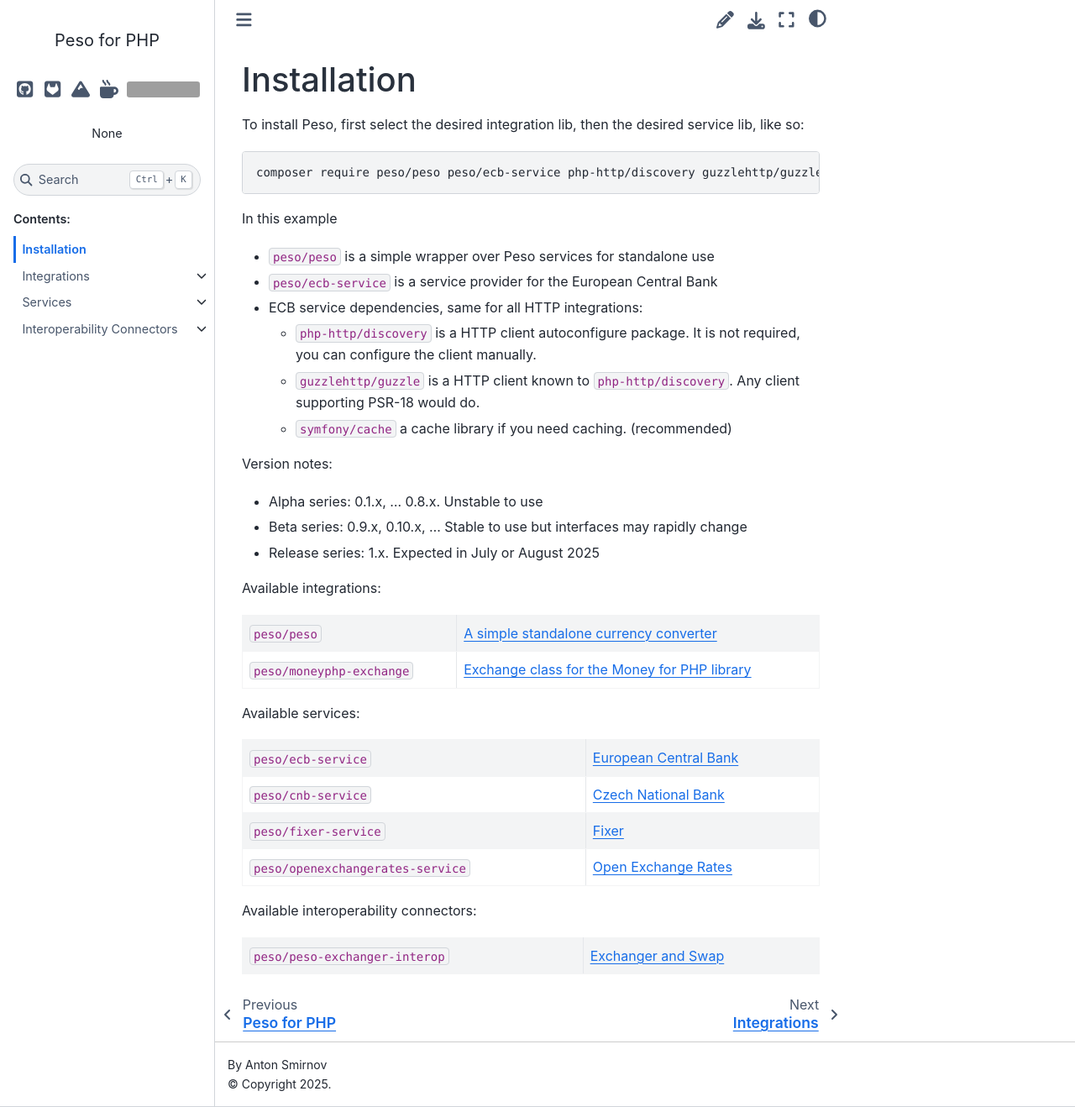
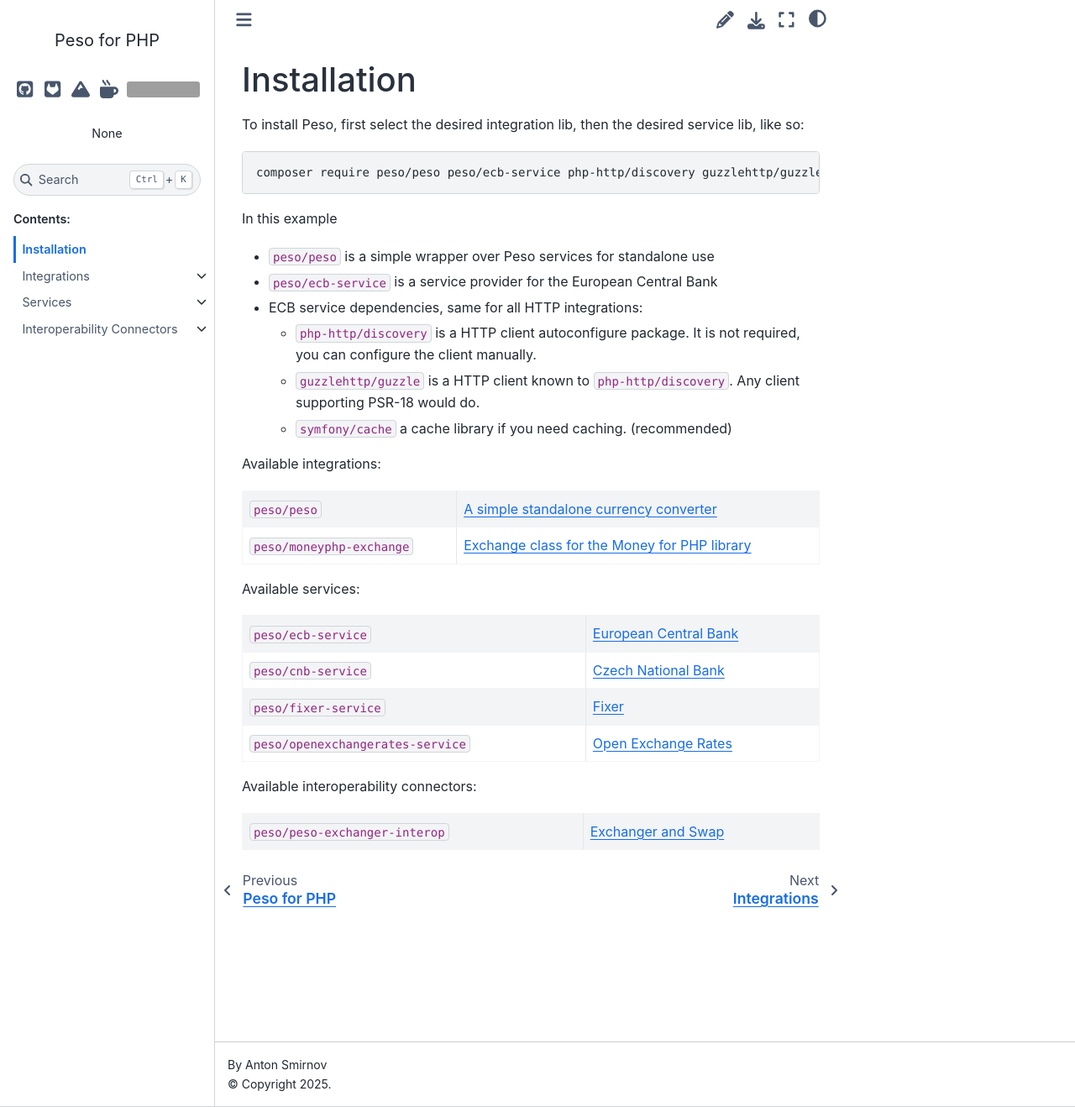
Before and after one commit to phpeso/doc, a Sphinx documentation site: the page built from source/install.rst, in a window 1280 px wide and 1318 px high. Shown: the whole window at 84% size. Built offline with Sphinx 7.4.7 and the Sphinx Book theme 1.1.4, drawn with Linux system fonts in a browser that asks for light colours; grey boxes are pictures that could not be loaded.

Commit message:
Remove version notes

```diff
--- a/source/install.rst
+++ b/source/install.rst
@@ -18,12 +18,6 @@
   * ``guzzlehttp/guzzle`` is a HTTP client known to ``php-http/discovery``.
     Any client supporting PSR-18 would do.
   * ``symfony/cache`` a cache library if you need caching. (recommended)
-
-Version notes:
-
-* Alpha series: 0.1.x, ... 0.8.x. Unstable to use
-* Beta series: 0.9.x, 0.10.x, ... Stable to use but interfaces may rapidly change
-* Release series: 1.x. Expected in July or August 2025
 
 Available integrations:
 
```
